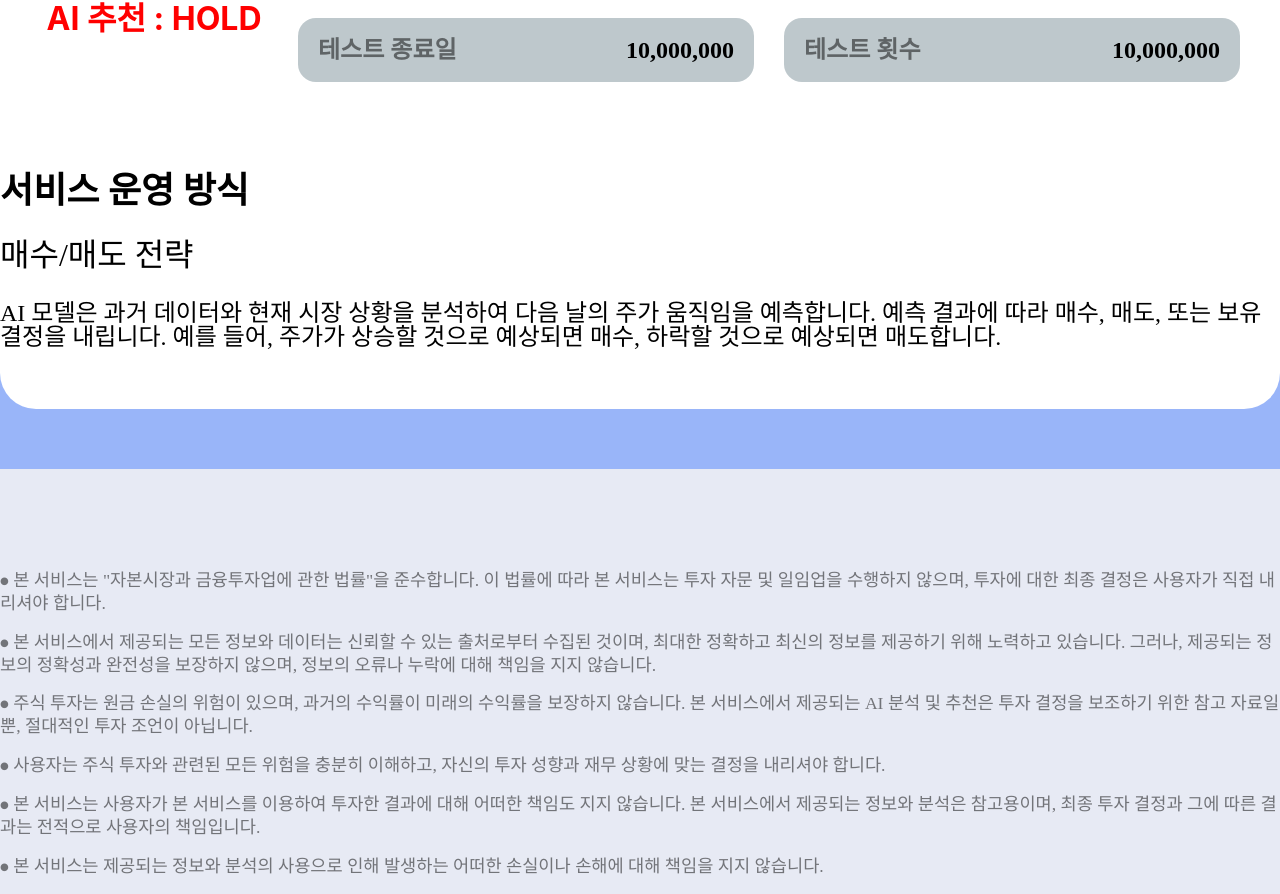
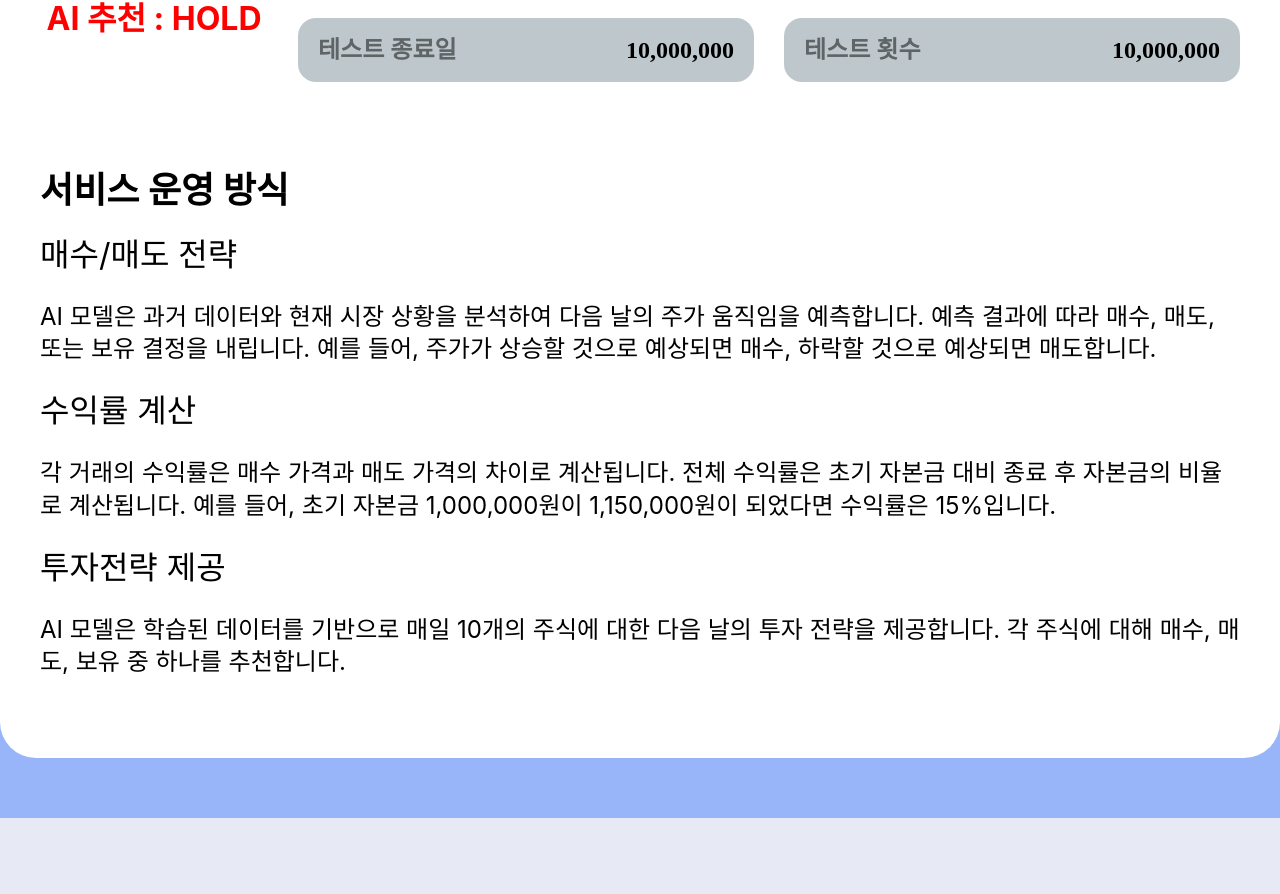
Before and after one commit to YunJae00/school_final_project, a React (Create React App) app in the folder project_react/: page /stock-detail in a window 1280 px wide. Shown: the part 1114-2008 px from the top of the page. Built offline with nearby package versions, Linux system fonts and the light colour scheme; a web font is replaced by a local one.

Commit message:
[react pc] 리액트 화면 refactoring 중 pc화면 로그인,회원가입,개인 포트폴리오 제외하고 마크업 완

```diff
--- a/project_react/src/screen/pc/pages/stockDetail/section/StockDetailAnalyzeSection.jsx
+++ b/project_react/src/screen/pc/pages/stockDetail/section/StockDetailAnalyzeSection.jsx
@@ -34,7 +34,6 @@ const StockDetailAnalyzeSectionContainer = styled.div`
 `;
 
 const StockTitleContainer = styled.p`
-    display: flex;
     color: white;
     background-color: #264653;
     padding: 2.5rem;
@@ -104,7 +103,7 @@ const StockAnalyzeValueColumn = styled.div`
 const OperationExplain = styled.div`
     display: flex;
     flex-direction: column;
-    padding-top: 1.25rem;
+    padding: 1.25rem 2.5rem;
     gap: 1.875rem;
 `;
 
@@ -134,6 +133,7 @@ const OperationExplainSubTitle = styled.p`
 const OperationExplainContent = styled.p`
     font-size: 1.5rem;
     white-space: pre-line;
+    line-height: 1.3;
     [lang="en"] {
         font-family: 'Inter', sans-serif;
     }
@@ -152,6 +152,12 @@ const StockAnalyzeValue = ({valueText, value}) => {
 };
 
 const StockDetailAnalyzeSection = () => {
+
+    const explainContent1 = "AI 모델은 과거 데이터와 현재 시장 상황을 분석하여 다음 날의 주가 움직임을 예측합니다. 예측 결과에 따라 매수, 매도, 또는 보유 결정을 내립니다. 예를 들어, 주가가 상승할 것으로 예상되면 매수, 하락할 것으로 예상되면 매도합니다."
+    const explainContent2 = "각 거래의 수익률은 매수 가격과 매도 가격의 차이로 계산됩니다. 전체 수익률은 초기 자본금 대비 종료 후 자본금의 비율로 계산됩니다. 예를 들어, 초기 자본금 1,000,000원이 1,150,000원이 되었다면 수익률은 15%입니다."
+    const explainContent3 = "AI 모델은 학습된 데이터를 기반으로 매일 10개의 주식에 대한 다음 날의 투자 전략을 제공합니다. 각 주식에 대해 매수, 매도, 보유 중 하나를 추천합니다."
+
+
     return(
         <StockDetailAnalyzeSectionWrapper>
             <StockDetailAnalyzeSectionContainer>
@@ -174,10 +180,12 @@ const StockDetailAnalyzeSection = () => {
                 </StockDetail>
                 <OperationExplain>
                     <OperationExplainTitle>{wrapTextWithLang("서비스 운영 방식")}</OperationExplainTitle>
-                    <OperationExplainSubTitle>매수/매도 전략</OperationExplainSubTitle>
-                    <OperationExplainContent>
-                        AI 모델은 과거 데이터와 현재 시장 상황을 분석하여 다음 날의 주가 움직임을 예측합니다. 예측 결과에 따라 매수, 매도, 또는 보유 결정을 내립니다. 예를 들어, 주가가 상승할 것으로 예상되면 매수, 하락할 것으로 예상되면 매도합니다.
-                    </OperationExplainContent>
+                    <OperationExplainSubTitle>{wrapTextWithLang("매수/매도 전략")}</OperationExplainSubTitle>
+                    <OperationExplainContent>{wrapTextWithLang(explainContent1)}</OperationExplainContent>
+                    <OperationExplainSubTitle>{wrapTextWithLang("수익률 계산")}</OperationExplainSubTitle>
+                    <OperationExplainContent>{wrapTextWithLang(explainContent2)}</OperationExplainContent>
+                    <OperationExplainSubTitle>{wrapTextWithLang("투자전략 제공")}</OperationExplainSubTitle>
+                    <OperationExplainContent>{wrapTextWithLang(explainContent3)}</OperationExplainContent>
                 </OperationExplain>
             </StockDetailAnalyzeSectionContainer>
         </StockDetailAnalyzeSectionWrapper>
```
